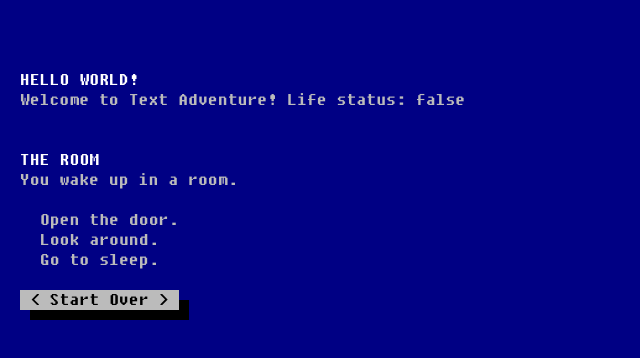
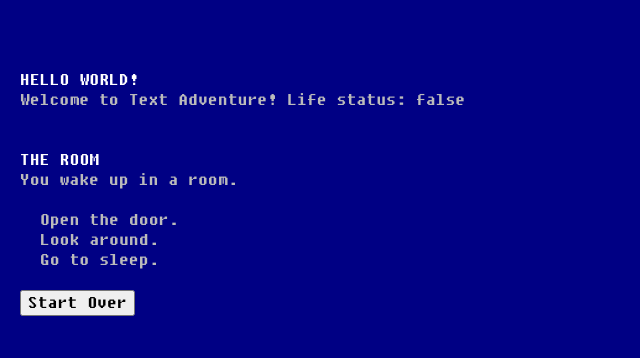
Before and after one commit to jshemas/textAdventure, a website: page index.html in a window 1280 px wide. Both pictures are taken after a click on the element "Open the door.". Shown: the whole page, without its empty margins (0-640 px from the left). Drawn offline with nearby package versions, Linux system fonts and the light colour scheme.

Commit message:
fixing button issue

```diff
--- a/index.html
+++ b/index.html
@@ -35,7 +35,7 @@
 					<span ng-click="pathClick(path.id)">{{path.output}}</span>
 				</li>
 			</ul>
-			<button type="button" class="btn" ng-hide="adventure.playerAlive" ng-click="startOver()">Start Over</button>
+			<button type="button" ng-hide="adventure.playerAlive" ng-click="startOver()">Start Over</button>
 		</div>
 		<script src="https://ajax.googleapis.com/ajax/libs/jquery/1.11.1/jquery.min.js"></script>
 		<script src="javascripts/bootstrap.min.js"></script>
```
